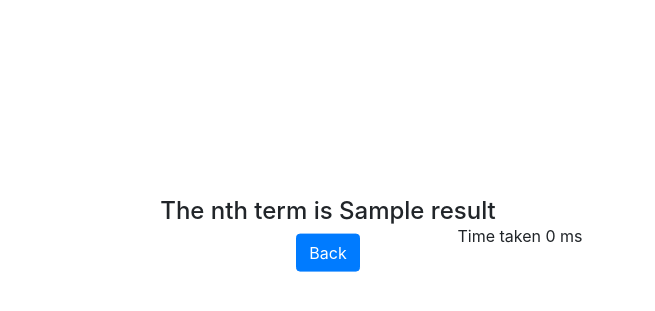
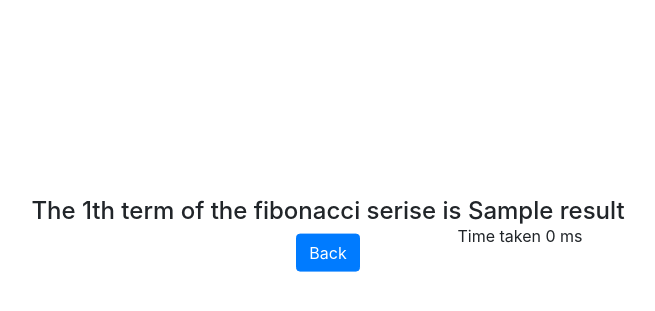
Before and after one commit to mdibyendu19/genFibo, a Django app: template fibo/templates/generate.html in a window 1280 px wide. Shown: the part 182-493 px from the top of the page, without its empty margins (312-967 px from the left). Run offline with Django 3.2, Linux system fonts and the light colour scheme; the template is opened without the code that fills it: most values are stand-ins (such as "Sample title", 1, 10 or a date in 2020).

Commit message:
Few Changes

```diff
--- a/fibo/templates/generate.html
+++ b/fibo/templates/generate.html
@@ -7,7 +7,7 @@
     -moz-transform: translateX(-50%) translateY(-50%);
     -webkit-transform: translateX(-50%) translateY(-50%);
     transform: translateX(-50%) translateY(-50%);">
-	  	<h4 >The nth term is {{ result }}</h4>
+	  	<h4 >The {{ num }}th term of the fibonacci serise is {{ result }}</h4>
 	  	<a class="btn btn-primary" href="{% url 'index' %}">Back</a>
 	  	<p></p>
 	</div>
--- a/fibo/views.py
+++ b/fibo/views.py
@@ -13,4 +13,4 @@ def index(request):
 def generate(request):
 	num = request.POST['fib_num']
 	result = utils.generateFib(num)
-	return TemplateResponse(request, 'generate.html', {'result': result, 'gen_duration_time_777':0})
+	return TemplateResponse(request, 'generate.html', {'result': result, 'num': num})
```
